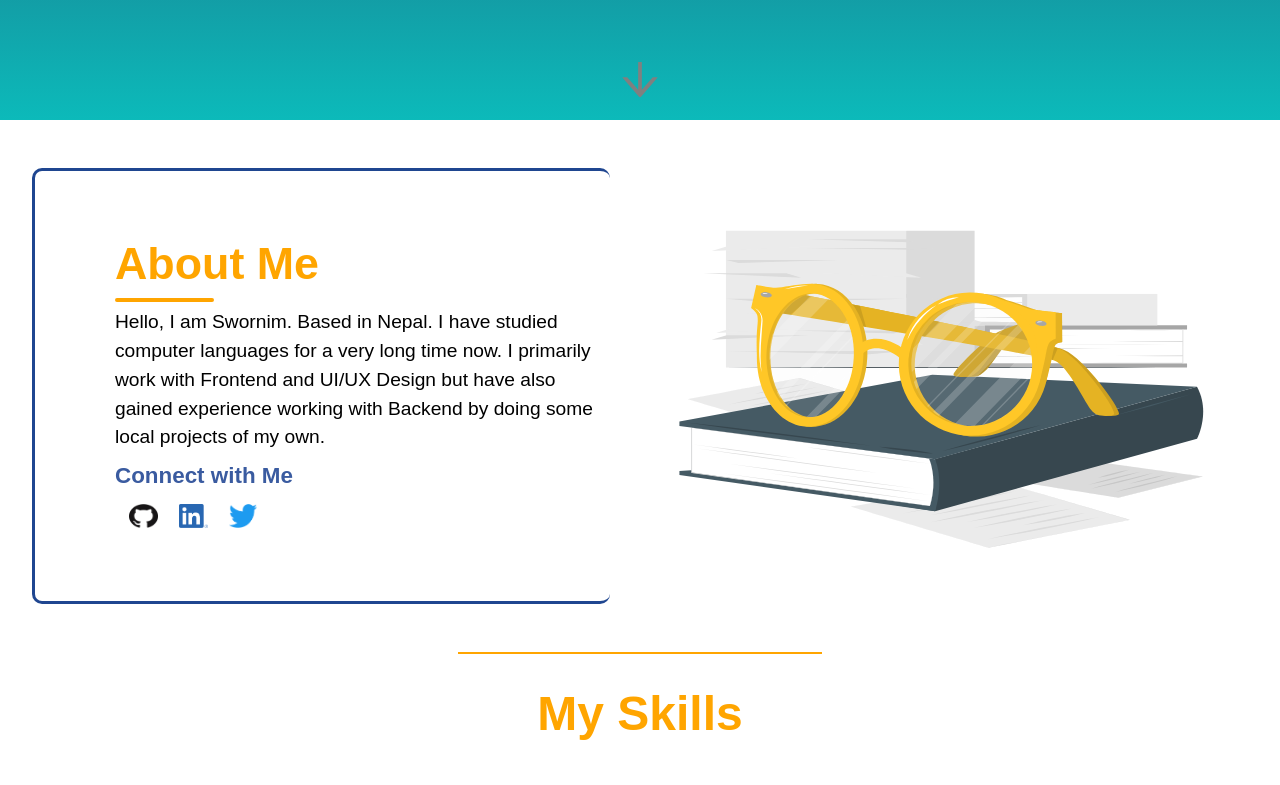
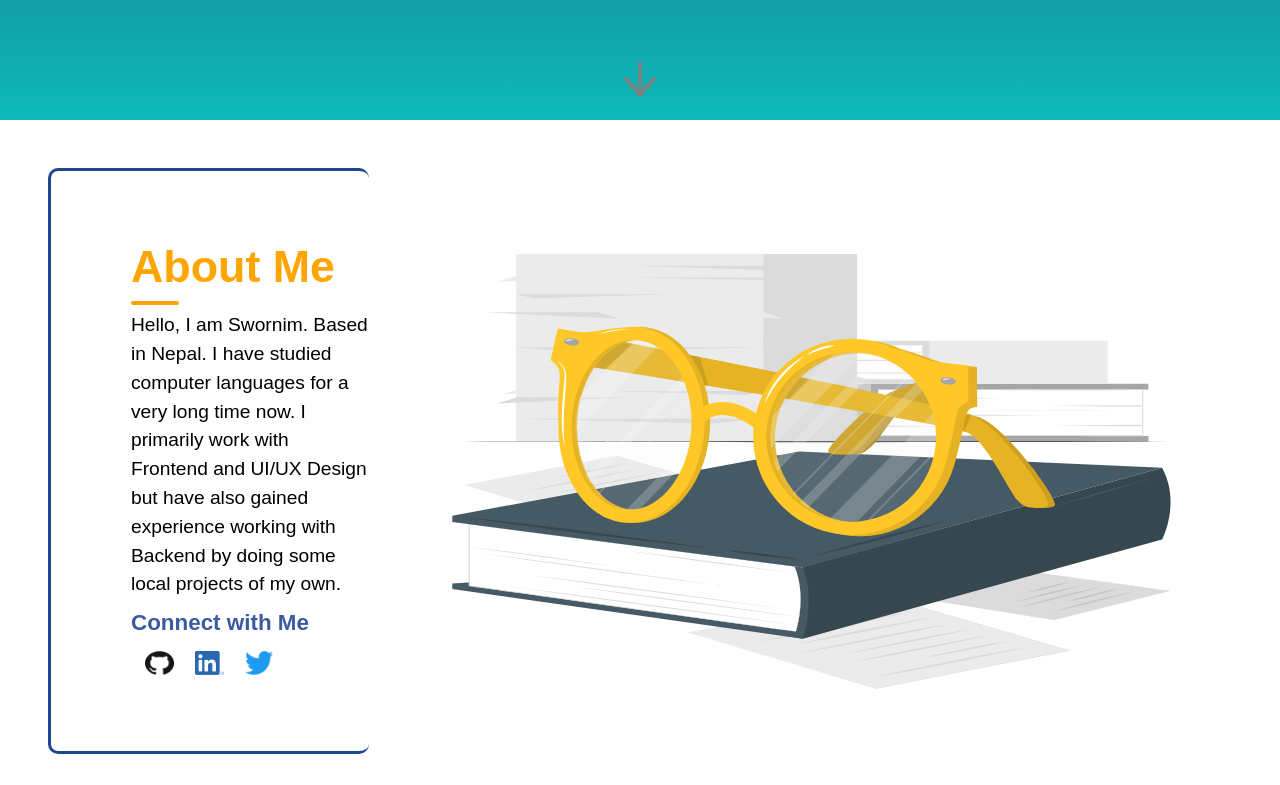
Before and after one commit to swornims/.github.io, a React (Create React App) app: page / in a window 1280 px wide. Shown: the part 680-1465 px from the top of the page. Built offline with nearby package versions, Linux system fonts and the light colour scheme; a web font is replaced by a local one.

Commit message:
Fixed about css

```diff
--- a/src/components/About.css
+++ b/src/components/About.css
@@ -1,8 +1,8 @@
 .about-container {
     display: flex;
     width: 100%;
-    height: 500px;
-    padding: 1em 0;
+    height: 650px;
+    padding: 1em;
 }
 
 .about-info {
@@ -81,3 +81,7 @@ a {
     width: 2.3em;
     height: 2em;
 }
+
+.about-img {
+    margin: 2em;
+}
--- a/src/components/About.jsx
+++ b/src/components/About.jsx
@@ -28,7 +28,7 @@ export const About = () => {
                         </a>
                     </li>
                     <li>
-                        <a href="https://www.linkedin.com/in/swornim-shakya-bb765122a/" target='_blank' rel='noreferrer'>
+                        <a href="https://www.linkedin.com/in/swarnim-ratna-shakya/" target='_blank' rel='noreferrer'>
                             <img className='social-img' src={linkedin} alt="" />
                         </a>
                     </li>
```
